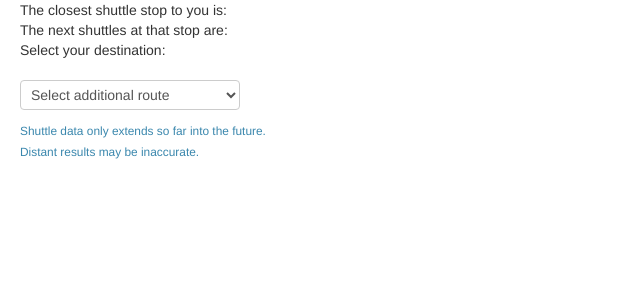
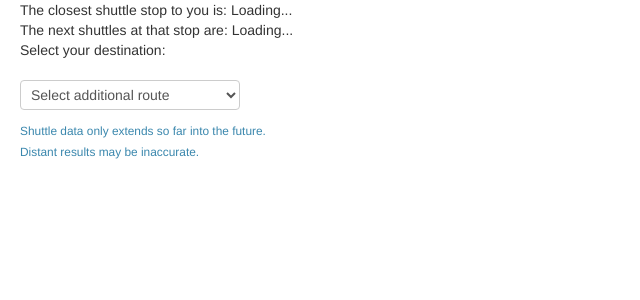
Before and after one commit to fredward/walkorshuttle, a Django app: template wosapp/templates/wosapp/index.html in a window 1280 px wide. Shown: the top 300 px of the page, without its empty margins (0-640 px from the left). Run offline with Django 3.2, Linux system fonts and the light colour scheme; the template is opened without the code that fills it, so the values that code supplies are empty; parts of the project's set-up code (start-up, migrations or seed data) failed here and were passed over; some libraries are stand-ins or nearby versions.

Commit message:
html cleanup

```diff
--- a/wosapp/templates/wosapp/index.html
+++ b/wosapp/templates/wosapp/index.html
@@ -13,8 +13,8 @@
         	{% csrf_token %}
         <div  class="container-fluid" >
 					<div id="closeststop">
-							<div>The closest shuttle stop to you is: <span id="closest"></span></div>
-							<div>The next shuttles at that stop are: <span id="next_shuttles"></span></div>
+							<div>The closest shuttle stop to you is: <span id="closest">Loading...</span></div>
+							<div>The next shuttles at that stop are: <span id="next_shuttles">Loading...</span></div>
 					</div>
 					<div id = "route-display" style = "display: none">
 							<div id = "time-to-walk-display">
```
